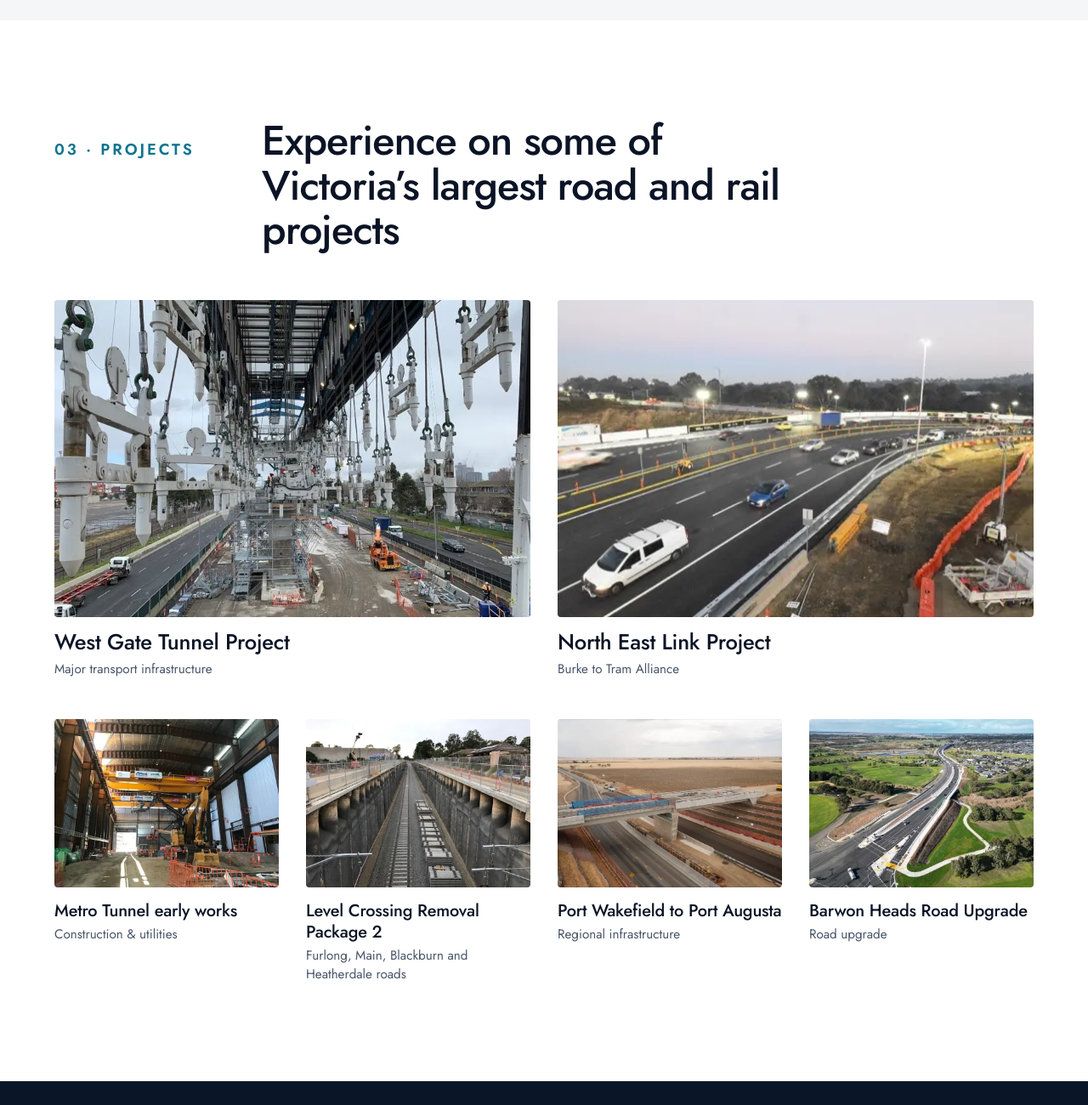
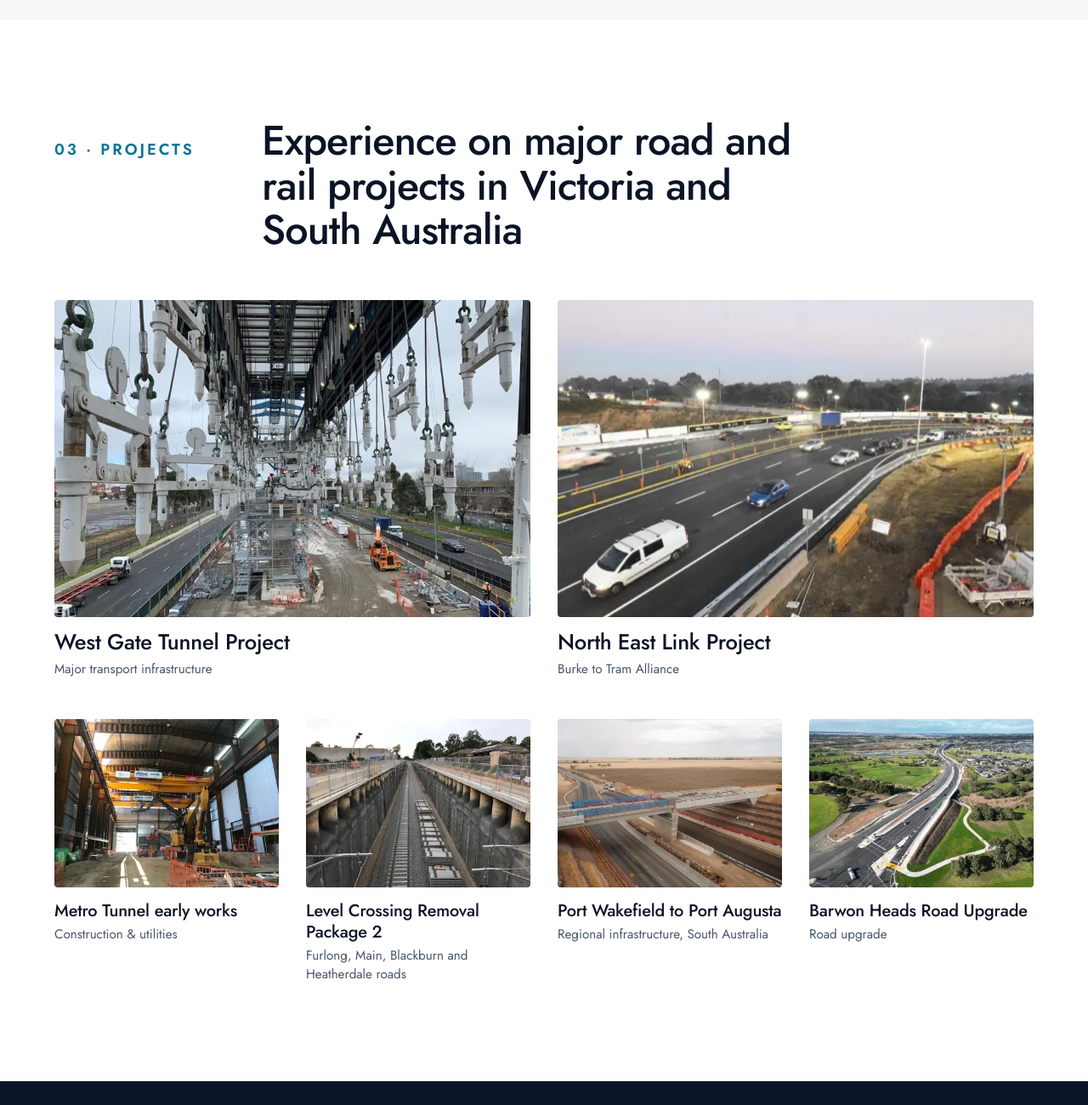
Before and after one commit to freshengineering/webs, a plain HTML site: page index.html in a window 1280 px wide. Shown: the part 3160-4460 px from the top of the page at 85% size. Drawn offline with Linux system fonts and the light colour scheme.

Commit message:
Projects heading covers Victoria and South Australia; label Port Wakefield to Port Augusta as SA
Co-Authored-By: Claude Opus 5.5 <noreply@anthropic.com>

```diff
--- a/index.html
+++ b/index.html
@@ -313,7 +313,7 @@
         <div class="container">
             <div class="section-header is-split">
                 <p class="section-num">03 &middot; Projects</p>
-                <h2>Experience on some of Victoria&rsquo;s largest road and rail projects</h2>
+                <h2>Experience on major road and rail projects in Victoria and South Australia</h2>
             </div>
 
             <div class="projects-grid">
@@ -346,10 +346,10 @@
                     </figcaption>
                 </figure>
                 <figure class="project-card">
-                    <img src="images/project-pw2pa.webp" width="800" height="533" alt="Port Wakefield to Port Augusta infrastructure design" class="project-img" loading="lazy">
+                    <img src="images/project-pw2pa.webp" width="800" height="533" alt="Port Wakefield to Port Augusta infrastructure design, South Australia" class="project-img" loading="lazy">
                     <figcaption class="project-info">
                         <h3>Port Wakefield to Port Augusta</h3>
-                        <p class="project-cat">Regional infrastructure</p>
+                        <p class="project-cat">Regional infrastructure, South Australia</p>
                     </figcaption>
                 </figure>
                 <figure class="project-card">
```
